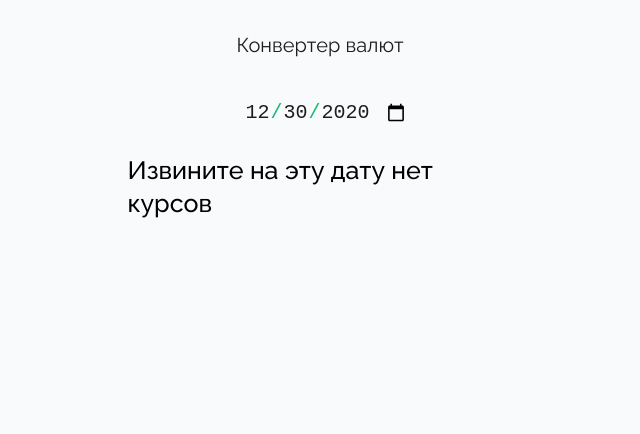
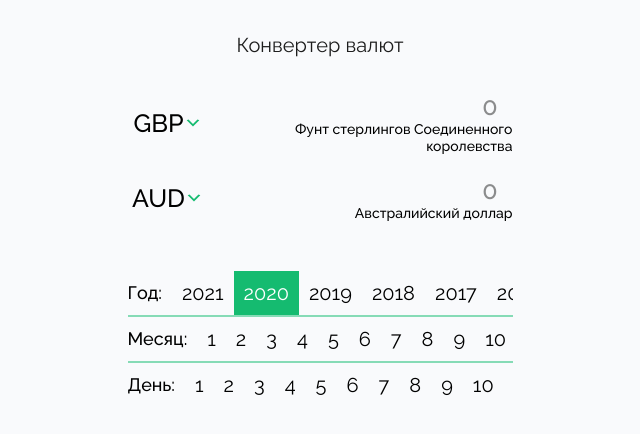
Before and after one commit to IrinaX/converter-app, a Nuxt app: page / in a window 1280 px wide. Shown: the top 434 px of the page, without its empty margins (320-960 px from the left). Built offline with nearby package versions, Linux system fonts and the light colour scheme; no server answers.

Commit message:
date validation done

```diff
--- a/assets/css/base/button.scss
+++ b/assets/css/base/button.scss
@@ -33,7 +33,6 @@
   &:last-child{
     margin-bottom: 0;
   }
-
   color: $primary;
   background: $secondary;
   font-size: 25px;
@@ -51,3 +50,15 @@
     transform: none;
   }
 }
+.btn_date{
+  font-size: 20px;
+  padding: 10px;
+  transition: 0s linear;
+  &.active{
+    background: $primary;
+    color: $light;
+  }
+  &:active{
+    transform: none;
+  }
+}
--- a/components/CalcCurrency.vue
+++ b/components/CalcCurrency.vue
@@ -117,6 +117,9 @@ export default {
 </script>
 
 <style scoped lang="scss">
+.currencies{
+  margin-bottom: 50px;
+}
 .currency-card {
   display: flex;
   align-items: center;
--- a/components/VDate.vue
+++ b/components/VDate.vue
@@ -1,6 +1,43 @@
 <template>
-  <div class="date">
-    <input type="date" class="date__input" v-model="d_date"/>
+  <div class="date-wrap">
+    <div class="date">
+      <div class="date__item">
+        <div class="date__item-title">Год:</div>
+        <div class="date__item-btns">
+          <button type="button" class="btn btn_date"
+                  v-for="year in d_renderData.d_yearsArr"
+                  @click="d_activeBtn.year = year; changeDate('year',year)"
+                  :class="{active: d_activeBtn.year === year}"
+          >{{ year }}
+          </button>
+
+        </div>
+      </div>
+      <div class="separator"></div>
+      <div class="date__item">
+        <div class="date__item-title">Месяц:</div>
+        <div class="date__item-btns">
+          <button type="button" class="btn btn_date"
+                  v-for="month in d_renderData.d_monthsArr"
+                  @click="d_activeBtn.month = month; changeDate('month',month)"
+                  :class="{active: d_activeBtn.month === month}"
+          >{{ month }}
+          </button>
+        </div>
+      </div>
+      <div class="separator"></div>
+      <div class="date__item">
+        <div class="date__item-title">День:</div>
+        <div class="date__item-btns">
+          <button type="button" class="btn btn_date"
+                  v-for="day in d_renderData.d_daysArr"
+                  @click="d_activeBtn.day = day; changeDate('day',day)"
+                  :class="{active: d_activeBtn.day === day}"
+          >{{ day }}
+          </button>
+        </div>
+      </div>
+    </div>
   </div>
 </template>
 
@@ -11,69 +48,44 @@ export default {
   name: "VDate",
   data() {
     return {
-      d_date: null,//YYYY-MM-DD
-      d_year: new Date().getFullYear(),
-      d_month: new Date().getMonth(),
-      d_day: new Date().getDate(),
+      d_date: {
+        year: new Date().getFullYear(),
+        month: new Date().getMonth(),
+        day: new Date().getDate(),
+      },
+      d_fullDate: null,
       flag: null,
+      d_renderData: {
+        d_yearsArr: [2021, 2020, 2019, 2018, 2017, 2016, 2015, 2014, 2013, 2012, 2011, 2010, 2009, 2008, 2007, 2006,
+          2005, 2004, 2003, 2002, 2001, 2000, 1999, 1998, 1997, 1996, 1995, 1994, 1993, 1992],
+        d_monthsArr: [1, 2, 3, 4, 5, 6, 7, 8, 9, 10, 11, 12],
+        d_daysArr: [1, 2, 3, 4, 5, 6, 7, 8, 9, 10, 11, 12, 13, 14, 15, 16, 17, 18, 19, 20, 21, 22, 23, 24, 25, 26, 27, 28, 29, 30, 31]
+      },
+      d_activeBtn: {
+        year: null,
+        month: null,
+        day: null,
+      }
     };
   },
+  async mounted() {
+    this.d_activeBtn = {
+      year: this.d_date.year,
+      month: ++this.d_date.month,
+      day: this.d_date.day,
+    };
+    this.d_date = {
+      year: this.d_date.year,
+      month: this.addZero(this.d_date.month),
+      day: this.addZero(this.d_date.day),
+    };
+    this.d_fullDate = this.d_date.year + "/" + this.d_date.month + "/" + this.d_date.day;
+    await this.a_fetchCurrencies("https://www.cbr-xml-daily.ru/daily_json.js");
+  },
   created() {
-    this.d_month = this.addZero(++this.d_month);
-    this.d_day = this.addZero(this.d_day);
-    this.d_date = this.d_year + "-" + this.d_month + "-" + this.d_day;
+
   },
-  watch: {
-    async d_date() {
-      this.d_year = this.d_date.slice(0, 4);
-      this.d_month = this.d_date.slice(5, 7);
-      this.d_day = this.d_date.slice(8, 10);
-      if (this.d_year <= 1992 && this.d_month <= 6 && this.d_day < 31){
-        console.log("дата меньше");
-      }
-      else {
-        if (this.d_year > new Date().getFullYear() || this.d_day>new Date().getDate() || --this.d_month > new Date().getMonth()
-        ){
-          console.log("дата больше");
-        }else {
-          this.d_month = this.d_date.slice(5, 7);
-          let date = this.d_year + "/" + this.d_month + "/" + this.d_day;
-          await this.a_fetchCurrencies("https://www.cbr-xml-daily.ru/archive/" + date + "/daily_json.js");
-          // await this.fetchCurr("https://www.cbr-xml-daily.ru/archive/" + date + "/daily_json.js")
-          console.log(this.g_error);
-          while (this.g_error) {
-            this.d_day--;
-            this.d_day = this.addZero(this.d_day);
-            date = this.d_year + "/" + this.d_month + "/" + this.d_day;
-            await this.a_fetchCurrencies("https://www.cbr-xml-daily.ru/archive/" + date + "/daily_json.js");
-            // await this.fetchCurr("https://www.cbr-xml-daily.ru/archive/" + date + "/daily_json.js")
-            console.log(date);
-            if (this.d_day == "01") {
-              this.d_day = 32;
-              if (this.d_month == "01") {
-                this.d_month = 12;
-                this.d_year--;
-              } else {
-                this.d_month--;
-                this.d_month = this.addZero(this.d_month);
-              }
-            }
-            if (date == "2020/12/25") {
-              break;
-            }
-            if (this.d_day === undefined) {
-              break;
-            }
-            if (this.d_year == "1992" && this.d_month == "06" && this.d_day == "31") {
-              date = "1992/07/01";
-              console.log("last year", date);
-              break;
-            }
-          }
-        }
-      }
-    }
-  },
+
   computed: {
     ...mapGetters([
       "g_date",
@@ -114,100 +126,65 @@ export default {
     //      return console.log(error);
     //     });
     // }
+    async changeDate(title, value) {
+      let currDate = {
+        year: new Date().getFullYear(),
+        month: new Date().getMonth(),
+        day: new Date().getDate(),
+      };
+      ++currDate.month;
+      if (title === "year") {
+        this.d_date.year = value;
+      }
+      if (title === "month") {
+        this.d_date.month = value;
+      }
+      if (title === "day") {
+        this.d_date.day = value;
+      }
+      if (this.d_date.year == currDate.year && (this.d_date.month > currDate.month || (this.d_date.day >= currDate.day && this.d_date.month == currDate.month))) {
+        console.log("https://www.cbr-xml-daily.ru/daily_json.js");
+      }
+      if (this.d_date.year == 1992 && (this.d_date.month < 7 || (this.d_date.day === 1 && this.d_date.month === 7))) {
+        console.log("https://www.cbr-xml-daily.ru/archive/1992/07/01/daily_json.js");
+      }
+    }
   },
 };
 </script>
 
 <style scoped lang="scss">
 .date {
+  display: flex;
   align-items: center;
   justify-content: center;
   text-align: center;
-  margin-bottom: 20px;
+  flex-direction: column;
 
-  &__input {
-    //background: transparent;
-    background: transparent;
-    border: none;
-    font-size: 20px;
-    margin: 0;
-    padding: 0;
+  .date__item {
+    display: flex;
+    justify-content: flex-start;
+    align-items: center;
+    width: 100%;
+  }
 
-    &:active {
-      outline: none;
-    }
+  .date__item-title {
+    font-size: 18px;
+    padding-right: 10px;
+  }
 
-    &:focus {
-      outline: none;
-    }
+  .date__item-btns {
+    width: 100%;
+    max-height: 44px;
+    overflow: scroll;
+    display: flex;
+    justify-content: flex-start;
+  }
 
-    &::-webkit-datetime-edit {
-      padding: 10px;
-      margin: 0 -20px 0 0;
-    }
-
-    &::-webkit-datetime-edit-fields-wrapper {
-      background: transparent;
-      padding: 0;
-      margin: 0;
-
-    }
-
-    &::-webkit-datetime-edit-text {
-      color: $primary;
-      //padding: 0 0.3em;
-      padding: 0;
-
-    }
-
-    &::-webkit-datetime-edit-month-field {
-      color: $text;
-
-      &:focus {
-        background: transparent;
-        color: $primary;
-      }
-    }
-
-    &::-webkit-datetime-edit-day-field {
-      color: $text;
-
-      &:focus {
-        background: transparent;
-        color: $primary;
-      }
-    }
-
-    &::-webkit-datetime-edit-year-field {
-      color: $text;
-
-      &:focus {
-        background: transparent;
-        color: $primary;
-      }
-    }
-
-    &::-webkit-inner-spin-button {
-      //display: none;
-      //width: 0;
-      padding: 0;
-      margin: 0;
-    }
-
-    &::-webkit-calendar-picker-indicator {
-      //display: none;
-      //width: 0;
-      padding: 0;
-      margin: 0;
-      //background: orange;
-      outline: none;
-    }
-
-    &::-webkit-clear-button {
-      padding: 0;
-      margin: 0;
-      //display: none;
-    }
+  .separator {
+    width: 100%;
+    height: 2px;
+    background-color: rgba($primary, .5);
   }
 }
 </style>
--- a/components/btns/ChangeCurrency.vue
+++ b/components/btns/ChangeCurrency.vue
@@ -18,5 +18,9 @@ export default {
 <style scoped lang="scss">
 .btn_change-curr{
   min-width: 80px;
+ path{
+    fill: $primary;
+  }
+
 }
 </style>
--- a/components/modal/CurrencyItem.vue
+++ b/components/modal/CurrencyItem.vue
@@ -23,7 +23,14 @@ export default {
   width: 100%;
   text-align: left;
   position: relative;
-  padding: 12px 0;
+  padding: 12px 20px;
+  &.active{
+      background: $primary;
+      color: $light;
+      svg >path{
+        fill: $light;
+      }
+  }
 
   //&:after {
   //  content: '';
--- a/pages/index.vue
+++ b/pages/index.vue
@@ -4,13 +4,15 @@
          v-if="g_isModalActive === false"
     >
       <h1 class="title">Конвертер валют</h1>
+      <calc-currency></calc-currency>
       <v-date></v-date>
-      <calc-currency v-if="g_error===false"></calc-currency>
-      <div v-if="g_error">Извините на эту дату нет курсов</div>
+      <!--      <div v-if="g_error">Извините на эту дату нет курсов</div>-->
     </div>
-    <currencies-list
-      v-if="g_isModalActive"
-    ></currencies-list>
+    <transition name="slide-fade">
+      <currencies-list
+        v-if="g_isModalActive"
+      ></currencies-list>
+    </transition>
   </div>
 </template>
 
@@ -27,21 +29,14 @@ export default {
     CurrenciesList,
   },
   data() {
-    return {
-    };
+    return {};
   },
-
-  /* todo: план капкан!!!
-  * Когда экземпляр был создан присваиваем ему текущую дату и вызываем экшон с дефолтным урлом.
-  * Когда выбранная дата совпадает с сегодняшней то также вызываем экшон с дефолтным урлом.
-  * В index делаем валидацию даты, потом вызываем экшон с новым урлом. Если ошибка (делаем флаг в стейте тру/фолс), то
-  * уменьшаем дату на 1 и снова вызываем экшон с новым урлом до тех пор пока флаг не станет тру.*/
   computed: {
     ...mapGetters([
       "g_isModalActive",
       "g_date",
       "g_data",
-      'g_error'
+      "g_error"
     ])
   },
   methods: {
@@ -53,6 +48,15 @@ export default {
 </script>
 
 <style lang="scss">
+.slide-fade-enter-active, .slide-fade-leave-active {
+  transition: all .3s ease;
+}
+
+.slide-fade-enter, .slide-fade-leave-to {
+  transform: translateX(-10px);
+  opacity: 0;
+}
+
 .container {
   margin: 0 auto;
   min-height: 100vh;
@@ -71,7 +75,7 @@ export default {
   margin-bottom: 30px;
 }
 
-.main, .modal {
+.main {
   padding: 30px 20px 20px;
 }
 </style>
--- a/store/index.js
+++ b/store/index.js
@@ -25,7 +25,11 @@ export const state = () => ({
   ],
   s_firstCurrVal: null,
   s_secondCurrVal: null,
-  s_date: null,
+  s_date: {
+    year:null,
+    month:null,
+    day:null,
+  },
 });
 
 export const mutations = {
```
Also changed, not shown: components/modal/CurrenciesList.vue (+13 -5 lines).
